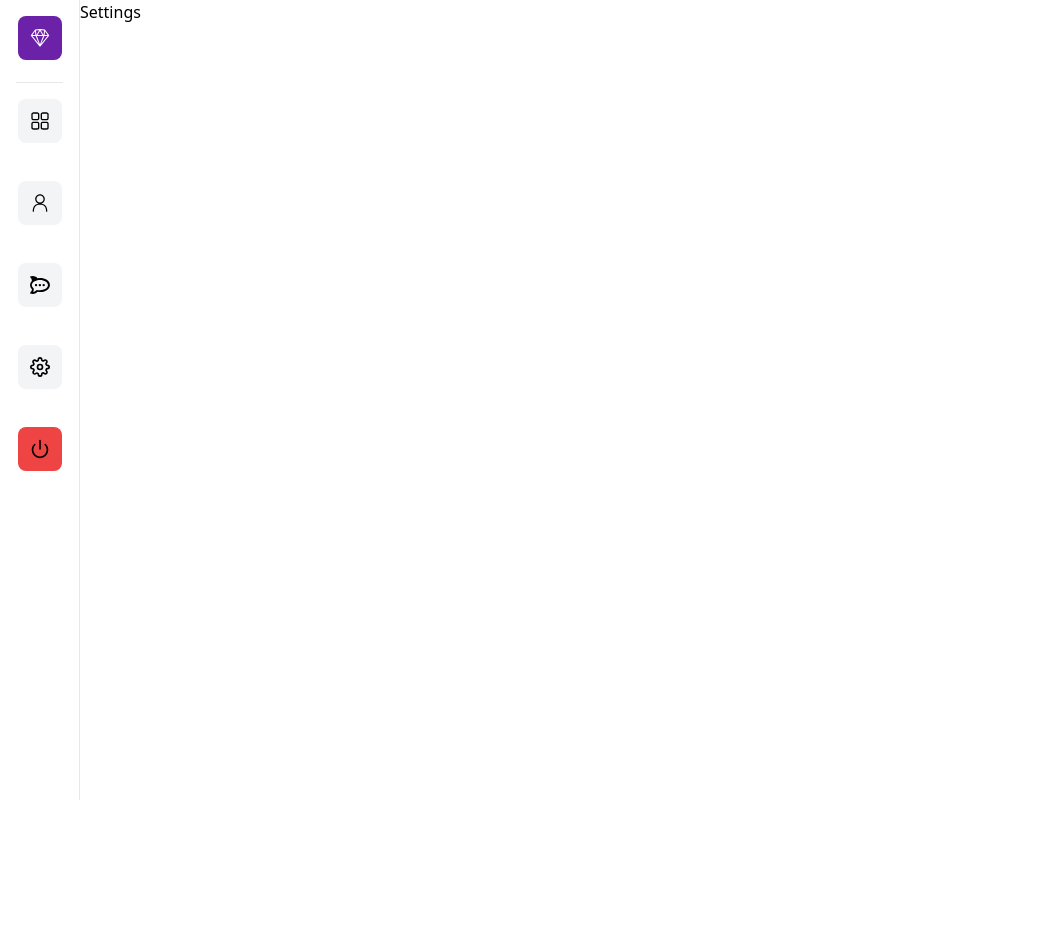
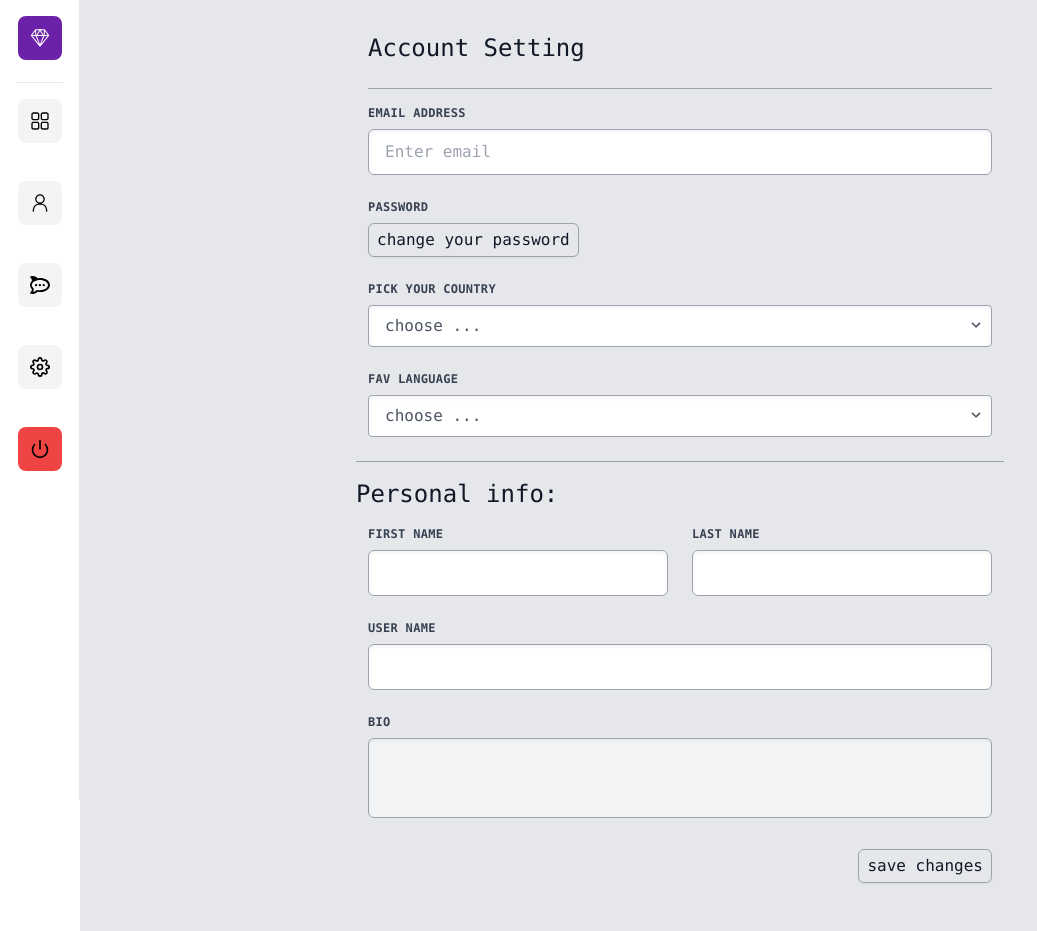
Before and after one commit to N1k0l1n/NextJS-Dashboard-Tailwind, a Next.js app: page /dashboard/settings in a window 1280 px wide. Shown: the whole page, without its empty margins (0-1037 px from the left). Before the commit the page ends 800 px from the top, so only its background shows below. Built offline with nearby package versions, Linux system fonts and the light colour scheme.

Commit message:
adding settings page

```diff
--- a/pages/dashboard/settings.jsx
+++ b/pages/dashboard/settings.jsx
@@ -2,8 +2,77 @@ import React from 'react'
 
 const settings = () => {
   return (
-    <div>
-      Settings
+    <div className="bg-gray-200 min-h-screen pt-2 font-mono">
+        <div className="container mx-auto">
+            <div className="inputs w-full max-w-2xl p-6 mx-auto">
+                <h2 className="text-2xl text-gray-900">Account Setting</h2>
+                <form className="mt-6 border-t border-gray-400 pt-4">
+                    <div className='flex flex-wrap -mx-3 mb-6'>
+                        <div className='w-full md:w-full px-3 mb-6'>
+                            <label className='block uppercase tracking-wide text-gray-700 text-xs font-bold mb-2' htmlFor='grid-text-1'>email address</label>
+                            <input className='appearance-none block w-full bg-white text-gray-700 border border-gray-400 shadow-inner rounded-md py-3 px-4 leading-tight focus:outline-none  focus:border-gray-500' id='grid-text-1' type='text' placeholder='Enter email'  required/>
+                        </div>
+                        <div className='w-full md:w-full px-3 mb-6 '>
+                            <label className='block uppercase tracking-wide text-gray-700 text-xs font-bold mb-2'>password</label>
+                            <button className="appearance-none bg-gray-200 text-gray-900 px-2 py-1 shadow-sm border border-gray-400 rounded-md ">change your password</button>
+                        </div>
+                        <div className='w-full md:w-full px-3 mb-6'>
+                            <label className='block uppercase tracking-wide text-gray-700 text-xs font-bold mb-2'>pick your country</label>
+                            <div className="flex-shrink w-full inline-block relative">
+                                <select className="block appearance-none text-gray-600 w-full bg-white border border-gray-400 shadow-inner px-4 py-2 pr-8 rounded">
+                                    <option>choose ...</option>
+                                    <option>Belgium</option>
+                                    <option>France</option>
+                                    <option>Spain</option>
+                                    <option>UK</option>
+                                </select>
+                                <div className="pointer-events-none absolute top-0 mt-3  right-0 flex items-center px-2 text-gray-600">
+                                    <svg className="fill-current h-4 w-4" xmlns="http://www.w3.org/2000/svg" viewBox="0 0 20 20"><path d="M9.293 12.95l.707.707L15.657 8l-1.414-1.414L10 10.828 5.757 6.586 4.343 8z"/></svg>
+                                </div>
+                            </div>
+                        </div>
+                        <div className='w-full md:w-full px-3 mb-6'>
+                            <label className='block uppercase tracking-wide text-gray-700 text-xs font-bold mb-2'>fav language</label>
+                            <div className="flex-shrink w-full inline-block relative">
+                                <select className="block appearance-none text-gray-600 w-full bg-white border border-gray-400 shadow-inner px-4 py-2 pr-8 rounded">
+                                    <option>choose ...</option>
+                                    <option>English</option>
+                                    <option>France</option>
+                                    <option>Spanish</option>
+                                </select>
+                                <div className="pointer-events-none absolute top-0 mt-3  right-0 flex items-center px-2 text-gray-600">
+                                    <svg className="fill-current h-4 w-4" xmlns="http://www.w3.org/2000/svg" viewBox="0 0 20 20"><path d="M9.293 12.95l.707.707L15.657 8l-1.414-1.414L10 10.828 5.757 6.586 4.343 8z"/></svg>
+                                </div>
+                            </div>
+                        </div>
+                        <div className="personal w-full border-t border-gray-400 pt-4">
+                            <h2 className="text-2xl text-gray-900">Personal info:</h2>
+                            <div className="flex items-center justify-between mt-4">
+                                <div className='w-full md:w-1/2 px-3 mb-6'>
+                                    <label className='block uppercase tracking-wide text-gray-700 text-xs font-bold mb-2' >first name</label>
+                                    <input className='appearance-none block w-full bg-white text-gray-700 border border-gray-400 shadow-inner rounded-md py-3 px-4 leading-tight focus:outline-none  focus:border-gray-500' type='text'  required/>
+                                </div>
+                                <div className='w-full md:w-1/2 px-3 mb-6'>
+                                    <label className='block uppercase tracking-wide text-gray-700 text-xs font-bold mb-2' >last name</label>
+                                    <input className='appearance-none block w-full bg-white text-gray-700 border border-gray-400 shadow-inner rounded-md py-3 px-4 leading-tight focus:outline-none  focus:border-gray-500' type='text'  required/>
+                                </div>
+                            </div>
+                            <div className='w-full md:w-full px-3 mb-6'>
+                                <label className='block uppercase tracking-wide text-gray-700 text-xs font-bold mb-2'>user name</label>
+                                <input className='appearance-none block w-full bg-white text-gray-700 border border-gray-400 shadow-inner rounded-md py-3 px-4 leading-tight focus:outline-none  focus:border-gray-500' type='text'  required/>
+                            </div>
+                            <div className='w-full md:w-full px-3 mb-6'>
+                                <label className='block uppercase tracking-wide text-gray-700 text-xs font-bold mb-2' >Bio</label>
+                                <textarea className='bg-gray-100 rounded-md border leading-normal resize-none w-full h-20 py-2 px-3 shadow-inner border border-gray-400 font-medium placeholder-gray-700 focus:outline-none focus:bg-white'  required></textarea>
+                            </div>
+                            <div className="flex justify-end">
+                                <button className="appearance-none bg-gray-200 text-gray-900 px-2 py-1 shadow-sm border border-gray-400 rounded-md mr-3" type="submit">save changes</button>
+                            </div>
+                        </div>
+                    </div>
+                </form>
+            </div>
+        </div>
     </div>
   )
 }
```
